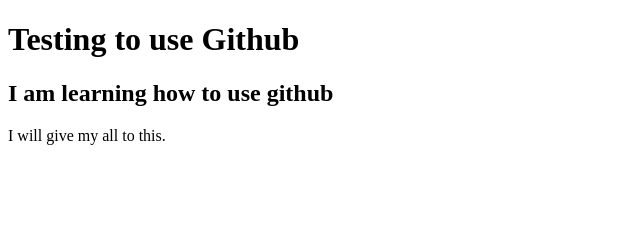
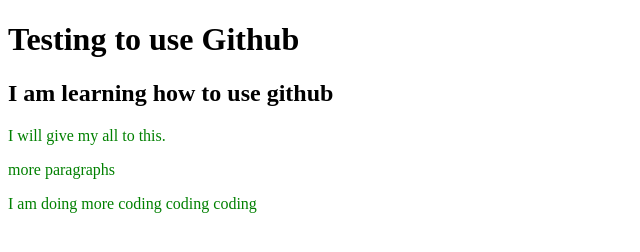
Before and after one commit to RabeyaAS/my-second-repo, a plain HTML site: page index.html in a window 1280 px wide. Shown: the whole page, without its empty margins (0-640 px from the left). Drawn offline with Linux system fonts and the light colour scheme.

Commit message:
added css style

```diff
--- a/index.html
+++ b/index.html
@@ -5,10 +5,13 @@
     <meta http-equiv="X-UA-Compatible" content="IE=edge">
     <meta name="viewport" content="width=device-width, initial-scale=1.0">
     <title>My Second Github Repo</title>
+    <link rel="stylesheet" href="style.css">
 </head>
 <body>
     <h1>Testing to use Github</h1>
     <h2>I am learning how to use github</h2>
     <p>I will give my all to this.</p>
+    <p>more paragraphs</p>
+    <p>I am doing more coding coding coding</p>
 </body>
 </html>
--- /dev/null
+++ b/style.css
@@ -0,0 +1,3 @@
+p{
+    color: green;
+}
```
